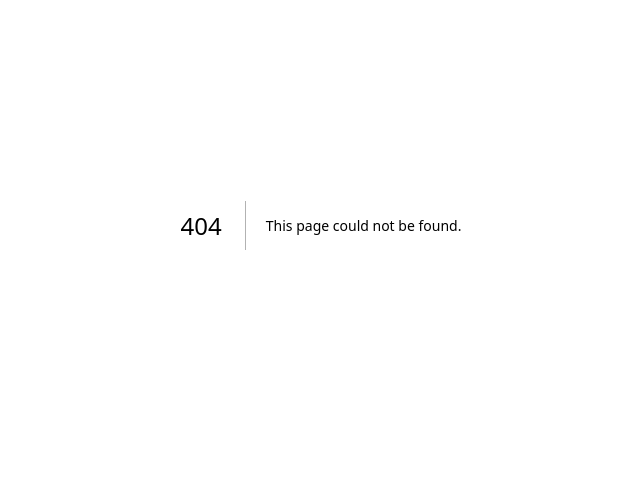
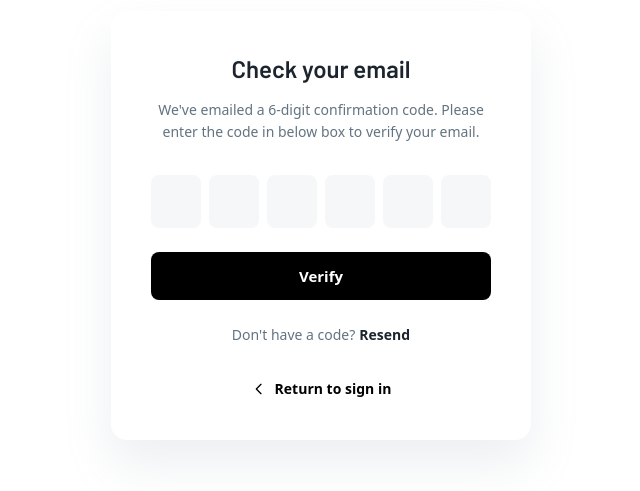
Before and after one commit to KerryKilian/tjlabs-next-aufgabe, a Next.js app: page /verify in a window 1280 px wide. Before the commit this address had no page. Shown: the part 175-666 px from the top of the page, without its empty margins (319-959 px from the left). Built offline with nearby package versions, Linux system fonts and the light colour scheme.

Commit message:
feat: verify card with styling

```diff
--- a/src/app/layout.tsx
+++ b/src/app/layout.tsx
@@ -31,7 +31,7 @@ export default function RootLayout({
   return (
     <html lang="en">
       <body
-        className={`${barlow.variable} ${inter.variable} ${publicSans.variable} antialiased`}
+        className={`${barlow.variable} ${inter.variable} ${publicSans.variable} font-sans antialiased`}
       >
         {children}
       </body>
--- a/src/app/signin/page.tsx
+++ b/src/app/signin/page.tsx
@@ -6,12 +6,6 @@ export const metadata: Metadata = {
   description: 'Sign in to your account',
 };
 
-/**
- * SignIn Page
- *
- * This page renders the centered sign-in form based on the Figma design.
- * Uses the SignInCentered component for the actual UI implementation.
- */
 export default function SignInPage() {
   return <SignInCentered />;
 }
--- /dev/null
+++ b/src/app/verify/page.tsx
@@ -0,0 +1,11 @@
+import Verify from '@/components/auth/Verify';
+import { Metadata } from 'next';
+
+export const metadata: Metadata = {
+  title: 'Verify | TJ Labs',
+  description: 'Verify your account',
+};
+
+export default function VerifyPage() {
+  return <Verify />;
+}
--- /dev/null
+++ b/src/components/auth/Verify.tsx
@@ -0,0 +1,77 @@
+'use client';
+
+import { useState } from 'react';
+import Button from '@/components/ui/Button';
+import Card from '@/components/ui/Card';
+
+export default function Verify() {
+  const [code, setCode] = useState(['', '', '', '', '', '']);
+
+  const handleInputChange = (index: number, value: string) => {
+     // Only 1 character allowed
+    if (value.length > 1) return;
+
+    const newCode = [...code];
+    newCode[index] = value;
+    setCode(newCode);
+
+    // Auto-focus to the next field
+    if (value && index < 5) {
+      const nextInput = document.getElementById(`code-${index + 1}`);
+      nextInput?.focus();
+    }
+  };
+
+  const handleKeyDown = (index: number, e: React.KeyboardEvent) => {
+    // Backspace: Jump to the previous field
+    if (e.key === 'Backspace' && !code[index] && index > 0) {
+      const prevInput = document.getElementById(`code-${index - 1}`);
+      prevInput?.focus();
+    }
+  };
+
+  return (
+    <Card>
+        <div className="flex flex-col gap-3 pb-8 text-center mx-auto">
+          {/* SignIn Heading */}
+          <h4 className="font-[family-name:var(--font-barlow)] text-text-primary text-2xl font-semibold leading-9 tracking-normal">
+            Check your email
+          </h4>
+          <p className="flex items-center justify-center gap-1 text-sm">
+            <span className="text-text-secondary text-sm leading-[22px]">We've emailed a 6-digit confirmation code. Please enter the code in below box to verify your email.</span>
+          </p>
+        </div>
+
+        <div className='flex flex-col gap-6'>
+            <form className="flex flex-col gap-6">
+              <div className="grid grid-cols-6 gap-2 mx-auto">
+                {[0, 1, 2, 3, 4, 5].map((index) => (
+                  <input
+                    key={index}
+                  id={`code-${index}`}
+                  type="text"
+                  maxLength={1}
+                  value={code[index]}
+                  className="h-[53px] w-full bg-[#919EAB14] rounded-[8px] text-center border-0 focus:outline-none font-normal text-sm leading-[22px] tracking-normal"
+                  onChange={(e) => handleInputChange(index, e.target.value)}
+                  onKeyDown={(e) => handleKeyDown(index, e)}
+                />
+              ))}
+            </div>
+            <Button type="submit">Verify</Button>
+            </form>
+            <p className="flex items-center justify-center gap-1 text-sm">
+                <span className="text-text-secondary text-sm leading-[22px]">Don't have a code?</span>
+                <a href="#" className="text-text-primary text-sm font-semibold leading-[22px] ">Resend</a>
+            </p>
+            <div className="flex items-center justify-center gap-2 mt-2 cursor-pointer">
+              {/* Arrow Left Icon (Lucide) */}
+              <svg xmlns="http://www.w3.org/2000/svg" fill="none" viewBox="0 0 24 24" strokeWidth="2" stroke="currentColor" className="text-primary w-4 h-4 group-hover:text-opacity-80 transition-colors">
+                <path strokeLinecap="round" strokeLinejoin="round" d="M15 19l-7-7 7-7" />
+              </svg>
+              <span className="font-semibold text-sm leading-[22px] text-primary group-hover:text-opacity-80 transition-colors">Return to sign in</span>
+            </div>
+        </div>
+    </Card>
+  );
+}
--- a/src/components/ui/Button.tsx
+++ b/src/components/ui/Button.tsx
@@ -7,7 +7,7 @@ interface ButtonProps extends ButtonHTMLAttributes<HTMLButtonElement> {
 export default function Button({ children, ...props }: ButtonProps) {
   return (
     <button
-      className="h-12 min-w-16 px-4 bg-primary hover:bg-[#454F5B] text-white border-none rounded-[8px] font-[family-name:var(--font-public-sans)] font-bold text-[15px] leading-[26px] tracking-normal cursor-pointer gap-2 flex items-center justify-center transition-colors"
+      className="h-12 min-w-16 px-4 bg-primary hover:bg-[#454F5B] text-white border-none rounded-[8px] font-bold text-[15px] leading-[26px] tracking-normal cursor-pointer gap-2 flex items-center justify-center transition-colors"
       {...props}
     >
       {children}
--- /dev/null
+++ b/tailwind.config.js
@@ -0,0 +1,17 @@
+/** @type {import('tailwindcss').Config} */
+module.exports = {
+  content: [
+    './src/**/*.{js,ts,jsx,tsx}',
+    './src/app/**/*.{js,ts,jsx,tsx}',
+    './src/components/**/*.{js,ts,jsx,tsx}',
+  ],
+  theme: {
+    extend: {
+      fontFamily: {
+        sans: ['var(--font-public-sans)', 'system-ui', 'sans-serif'],
+        barlow: ['var(--font-barlow)', 'system-ui', 'sans-serif'],
+      },
+    },
+  },
+  plugins: [],
+};
```
